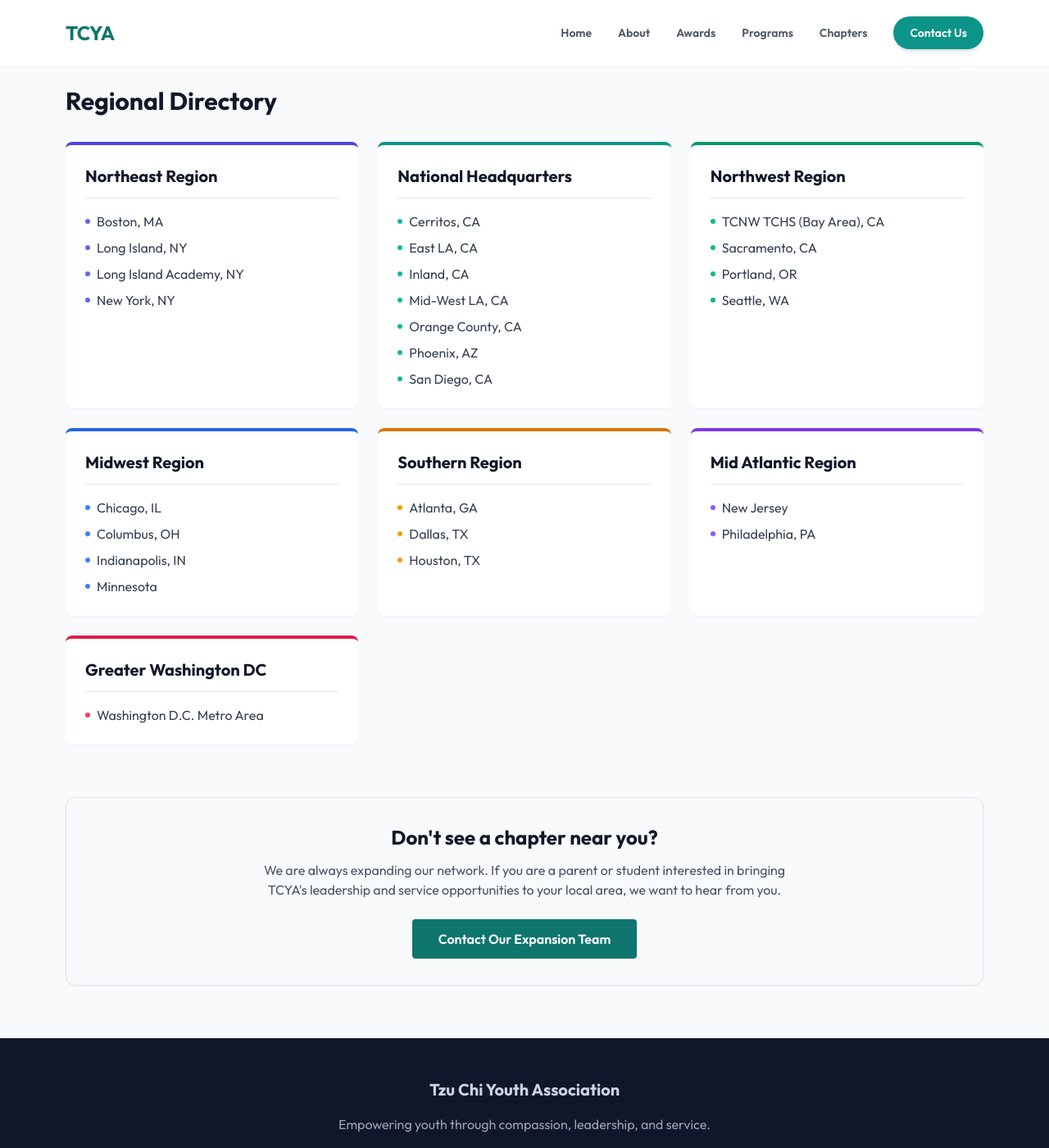
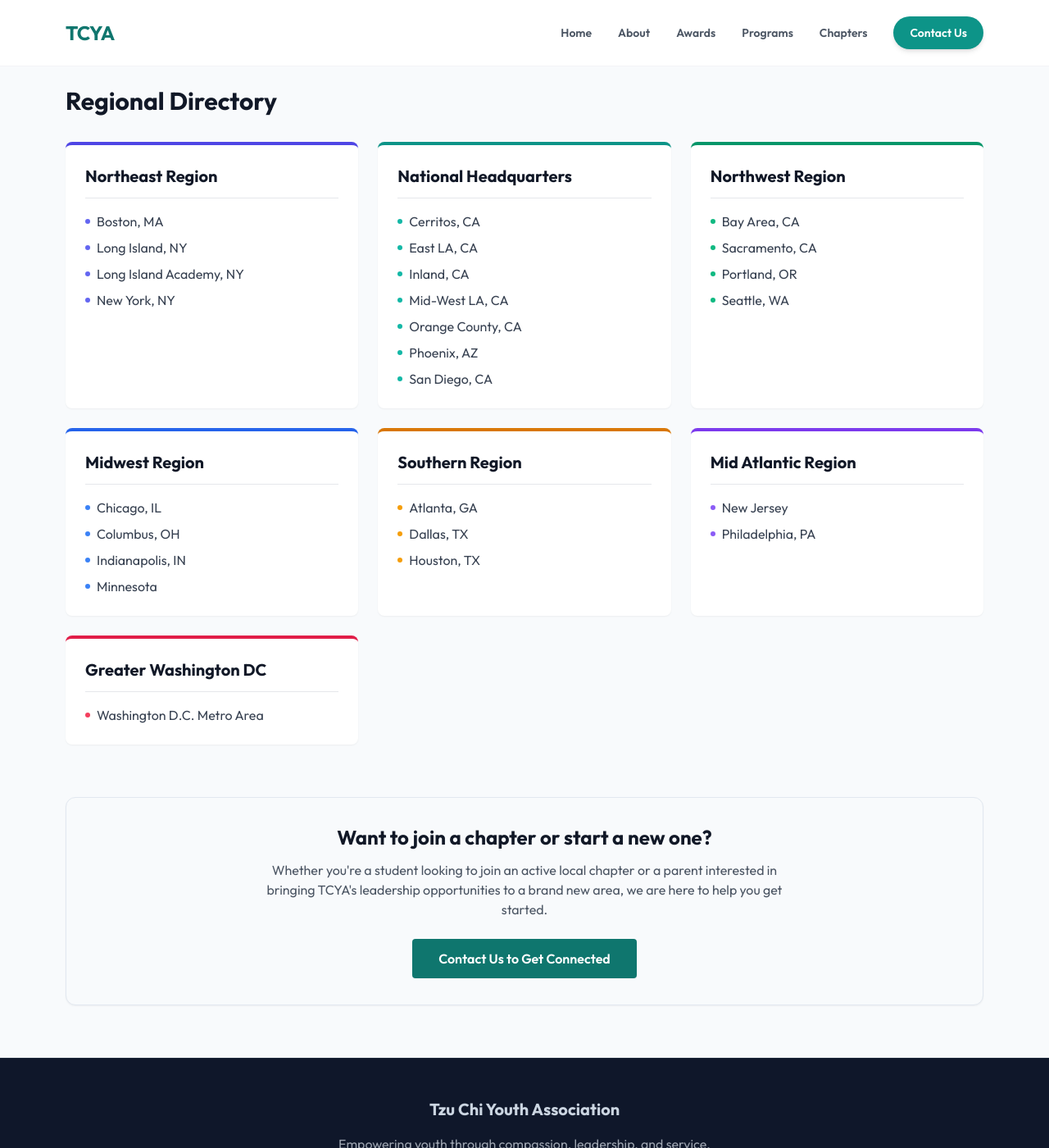
Before and after one commit to elvinhuang-tc/tcya-website, a Jekyll site: the page built from chapters.html, in a window 1280 px wide and 1400 px high, scrolled down 502 px. Shown: the whole window at 82% size. Built offline with Jekyll 4.4.1, drawn with Linux system fonts in a browser that asks for light colours; nearby versions of some CDN libraries.

Commit message:
Updated some wording

```diff
--- a/activities.html
+++ b/activities.html
@@ -102,6 +102,7 @@
             <div class="ml-4 flex-grow h-px bg-gray-200"></div>
         </div>
 
+        <!-- 2025 Event Reverted back to Annual Weekend -->
         <div class="bg-white rounded-lg shadow-sm border border-gray-100 overflow-hidden flex flex-col md:flex-row mb-8">
             <div class="md:w-1/3 bg-gray-100 border-r border-gray-200 flex items-center justify-center p-8">
                 <span class="text-gray-600 font-bold text-xl text-center uppercase tracking-wider">2025 Annual Weekend</span>
@@ -113,14 +114,15 @@
             </div>
         </div>
 
+        <!-- 2024 Event updated to Disaster Relief -->
         <div class="bg-white rounded-lg shadow-sm border border-gray-100 overflow-hidden flex flex-col md:flex-row">
             <div class="md:w-1/3 bg-gray-100 border-r border-gray-200 flex items-center justify-center p-8">
                 <span class="text-gray-600 font-bold text-xl text-center uppercase tracking-wider">2024 Retreat</span>
             </div>
             <div class="md:w-2/3 p-8">
                 <h3 class="text-2xl font-bold text-gray-900 mb-2">2024 National Retreat</h3>
-                <p class="text-gray-500 font-medium mb-4">Focus: Environmental Protection & Youth Leadership</p>
-                <p class="text-gray-700 leading-relaxed">The 2024 retreat focused on environmental stewardship, leadership training, and service collaboration. Participants explored practical ways to support their communities while building skills in teamwork and ethical decision-making.</p>
+                <p class="text-gray-500 font-medium mb-4">Focus: Global Disaster Relief & Humanitarian Aid</p>
+                <p class="text-gray-700 leading-relaxed">The 2024 retreat united participants to focus on the logistics, empathy, and action required for global disaster relief. Youth leaders engaged in interactive workshops, fundraising strategy sessions, and dialogue with experienced humanitarian workers to learn how to effectively mobilize communities to support those affected by international crises.</p>
             </div>
         </div>
     </section>
--- a/chapters.html
+++ b/chapters.html
@@ -54,7 +54,7 @@
         <div class="bg-white border-t-4 border-emerald-600 rounded-lg shadow-sm p-6">
             <h3 class="text-xl font-bold text-gray-900 mb-4 border-b pb-3">Northwest Region</h3>
             <ul class="space-y-2 text-gray-700">
-                <li class="flex items-center"><span class="w-1.5 h-1.5 bg-emerald-500 rounded-full mr-2"></span> TCNW TCHS (Bay Area), CA</li>
+                <li class="flex items-center"><span class="w-1.5 h-1.5 bg-emerald-500 rounded-full mr-2"></span> Bay Area, CA</li>
                 <li class="flex items-center"><span class="w-1.5 h-1.5 bg-emerald-500 rounded-full mr-2"></span> Sacramento, CA</li>
                 <li class="flex items-center"><span class="w-1.5 h-1.5 bg-emerald-500 rounded-full mr-2"></span> Portland, OR</li>
                 <li class="flex items-center"><span class="w-1.5 h-1.5 bg-emerald-500 rounded-full mr-2"></span> Seattle, WA</li>
@@ -101,11 +101,11 @@
 
     </div>
 
-    <!-- Call to Action Box -->
+    <!-- Enhanced Call to Action Box -->
     <div class="mt-16 bg-slate-50 border border-slate-200 p-8 rounded-xl text-center shadow-sm">
-        <h2 class="text-2xl font-bold mb-3 text-gray-900">Don't see a chapter near you?</h2>
-        <p class="mb-6 text-gray-600 max-w-2xl mx-auto">We are always expanding our network. If you are a parent or student interested in bringing TCYA's leadership and service opportunities to your local area, we want to hear from you.</p>
-        <a href="contact.html" class="inline-block bg-teal-700 text-white font-semibold px-8 py-3 rounded hover:bg-teal-600 transition shadow-sm">Contact Our Expansion Team</a>
+        <h2 class="text-2xl font-bold mb-3 text-gray-900">Want to join a chapter or start a new one?</h2>
+        <p class="mb-6 text-gray-600 max-w-2xl mx-auto">Whether you're a student looking to join an active local chapter or a parent interested in bringing TCYA's leadership opportunities to a brand new area, we are here to help you get started.</p>
+        <a href="contact.html" class="inline-block bg-teal-700 text-white font-semibold px-8 py-3 rounded hover:bg-teal-600 transition shadow-sm">Contact Us to Get Connected</a>
     </div>
 
 </main>
```
